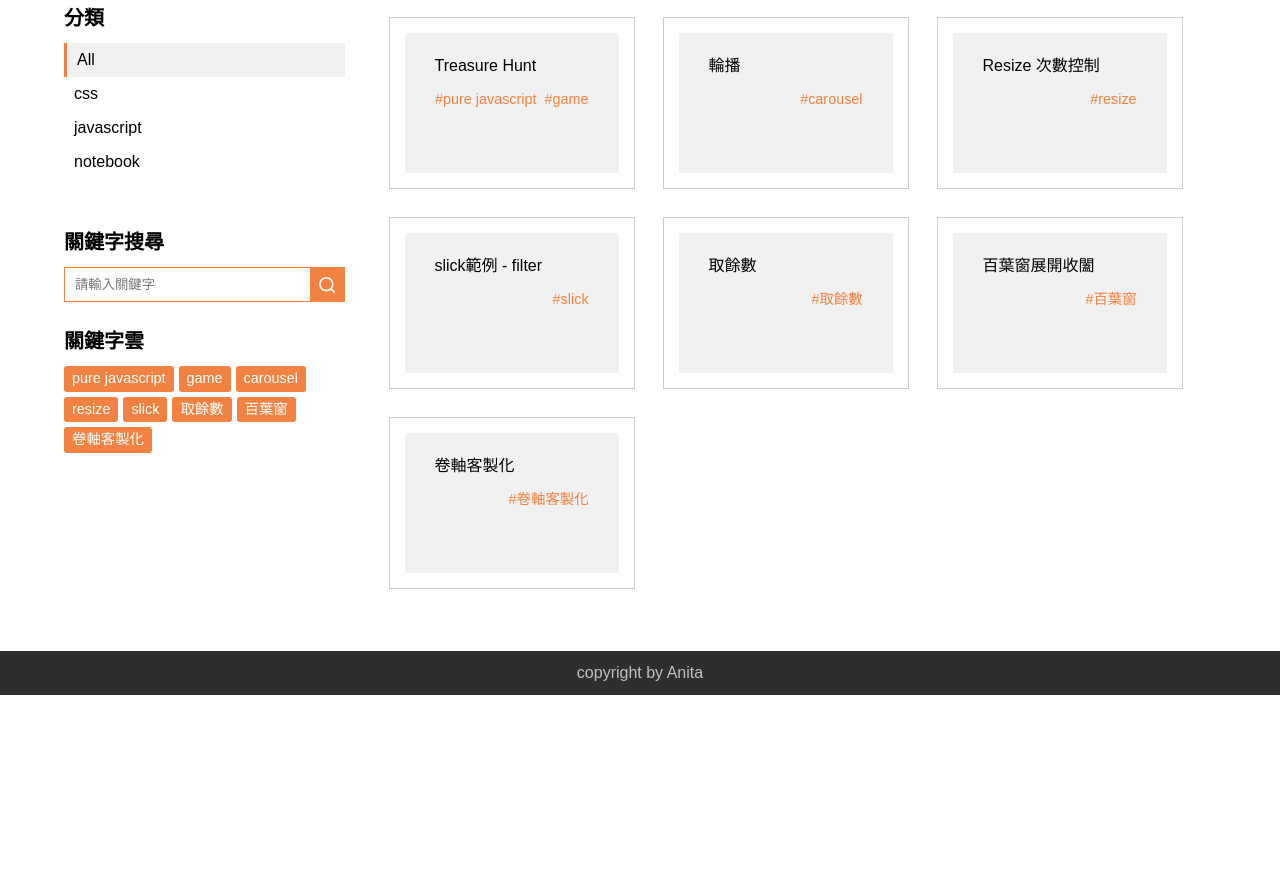
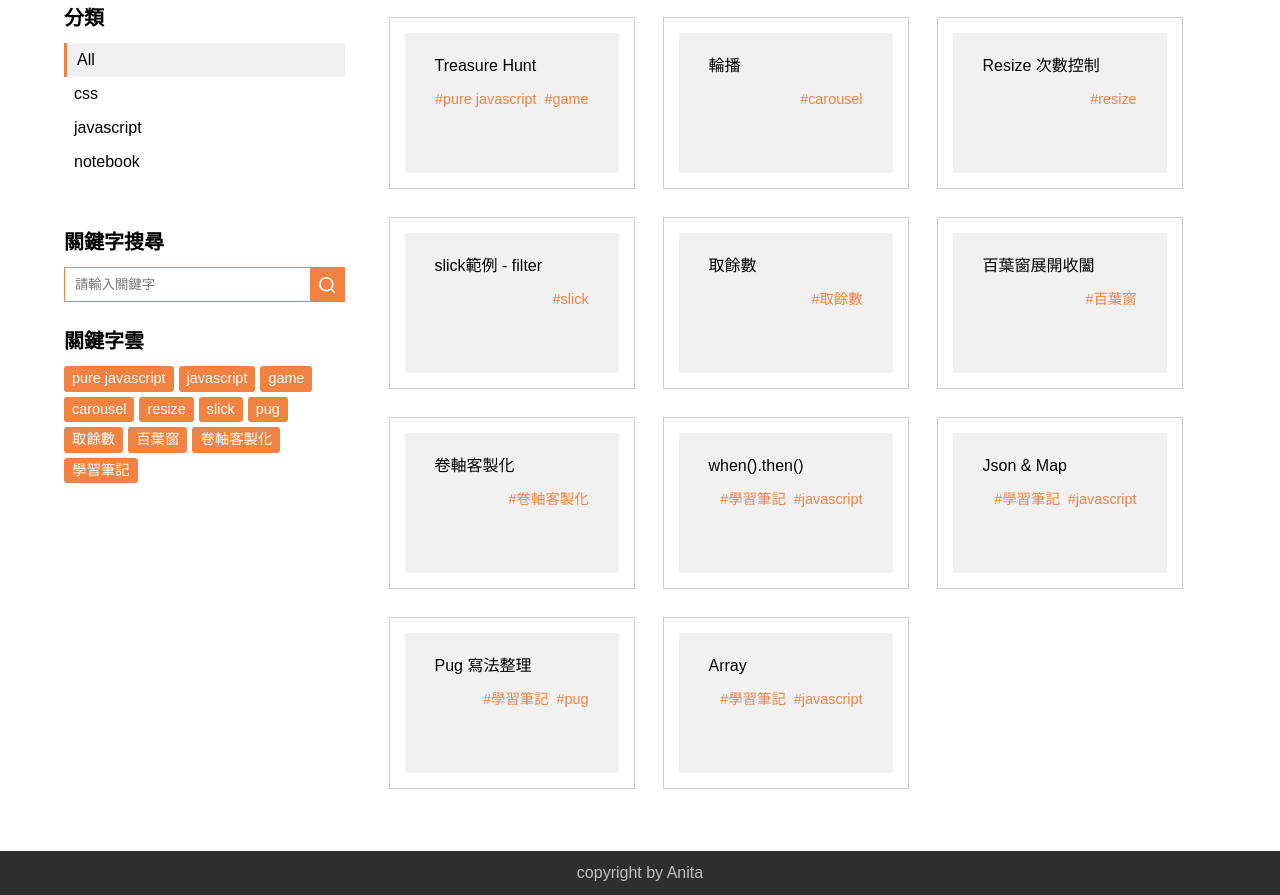
Before and after one commit to anita8004/personal-web, a plain HTML site: page work.html in a window 1280 px wide. Shown: the part 545-1440 px from the top of the page. Before the commit the page ends 1240 px from the top, so only its background shows below. Drawn offline with Linux system fonts and the light colour scheme; files whose address does not match are found by name.

Commit message:
20180329
篩選特效製作與調整

```diff
--- a/css/_work.scss
+++ b/css/_work.scss
@@ -96,7 +96,6 @@
   li{
     display: inline-block;
     vertical-align: top;
-    padding: 2px 8px;
     margin: 0 5px 5px 0;
     background-color: $mc;
     color: #ffffff;
@@ -104,6 +103,10 @@
     border-radius: 3px;
     transition: background-color .3s $easeInOutSine;
     a{
+      display: block;
+      width: 100%;
+      height: 100%;
+      padding: 2px 8px;
       color: #ffffff;
       text-decoration: none;
     }
--- a/script/default.js
+++ b/script/default.js
@@ -110,6 +110,35 @@ $(function() {
       });
   }
 
+    $("#workSearch").on("click", "button", function (e) {
+        var inputValue = $("#workSearch input").val();
+        $grid.isotope({
+            filter: function() {
+                var keywords = $(this).find('.keywords li');
+                var title = $(this).find('.item_title').text();
+
+                if (inputValue === title){
+                    return 1;
+                }
+                if (inputValue === "") {
+                    return 1;
+                }
+                for (var $i=0;$i<keywords.length;$i++) {
+                    var keys = $(keywords[$i]).html().substr(1);
+                    if (inputValue === keys){
+                        return 1;
+                    }
+                }
+            }
+        });
+        e.preventDefault();
+    });
+
+    $("#workSearch").on("keydown","input", function () {
+       if ($(this).val() === "") {
+           $grid.isotope({ filter: "*" });
+       }
+    });
 
 
   $('.filters-button-group').on( 'click', 'li', function() {
@@ -117,4 +146,18 @@ $(function() {
     $grid.isotope({ filter: filterValue });
   });
 
+  $(".works_aside .keywords").on("click", "li", function () {
+      var keyText = $(this).text();
+      $grid.isotope({
+          filter: function() {
+              var keywords = $(this).find('.keywords li');
+              for (var $i=0;$i<keywords.length;$i++) {
+                  var keys = $(keywords[$i]).html().substr(1);
+                  if (keyText === keys){
+                      return 1;
+                  }
+              }
+          }
+      });
+  });
 });
--- a/work.html
+++ b/work.html
@@ -48,20 +48,23 @@
               <li class="filter filtr-button" data-filter=".notebook"><a href="#!">notebook</a></li>
             </ul>
             <h3 class="aside_title">關鍵字搜尋</h3>
-            <form action="" class="search">
+            <form class="search" id="workSearch">
               <input type="text" placeholder="請輸入關鍵字" class="form-field">
               <button type="submit" class="form-btn"><span class="icon-search"></span></button>
             </form>
             <h3 class="aside_title">關鍵字雲</h3>
             <ul class="keywords">
-              <li><a href="#!">pure javascript</a></li>
-              <li><a href="#!">game</a></li>
-              <li><a href="#!">carousel</a></li>
-              <li><a href="#!">resize</a></li>
-              <li><a href="#!">slick</a></li>
-              <li><a href="#!">取餘數</a></li>
-              <li><a href="#!">百葉窗</a></li>
-              <li><a href="#!">卷軸客製化</a></li>
+              <li><a href="#!" class="filter" data-filter="pure javascript">pure javascript</a></li>
+              <li><a href="#!" class="filter">javascript</a></li>
+              <li><a href="#!" class="filter">game</a></li>
+              <li><a href="#!" class="filter">carousel</a></li>
+              <li><a href="#!" class="filter">resize</a></li>
+              <li><a href="#!" class="filter">slick</a></li>
+              <li><a href="#!" class="filter">pug</a></li>
+              <li><a href="#!" class="filter">取餘數</a></li>
+              <li><a href="#!" class="filter">百葉窗</a></li>
+              <li><a href="#!" class="filter">卷軸客製化</a></li>
+              <li><a href="#!" class="filter">學習筆記</a></li>
             </ul>
           </aside>
           <ul class="works_list filtr-container sameSize" id="worksList">
@@ -147,6 +150,34 @@
           "url": "https://jsfiddle.net/anita8004/tj0zv0uc/",
           "category": "css",
           "key": ["卷軸客製化"]
+        },
+        {
+          "id": 8,
+          "title": "when().then()",
+          "url": "https://hackmd.io/s/r1fJF2uE-",
+          "category": "notebook",
+          "key": ["學習筆記","javascript"]
+        },
+        {
+          "id": 9,
+          "title": "Json & Map",
+          "url": "https://hackmd.io/s/BkV8Cb5Eb",
+          "category": "notebook",
+          "key": ["學習筆記","javascript"]
+        },
+        {
+          "id": 10,
+          "title": "Pug 寫法整理",
+          "url": "https://hackmd.io/s/Hk2Hui1NW",
+          "category": "notebook",
+          "key": ["學習筆記","pug"]
+        },
+        {
+          "id": 11,
+          "title": "Array",
+          "url": "https://hackmd.io/s/BkCV6EFcG",
+          "category": "notebook",
+          "key": ["學習筆記","javascript"]
         }
       ]
     };
```
Also changed, not shown: project.html (+1 -1 lines), css/main.css, 1 other file.
